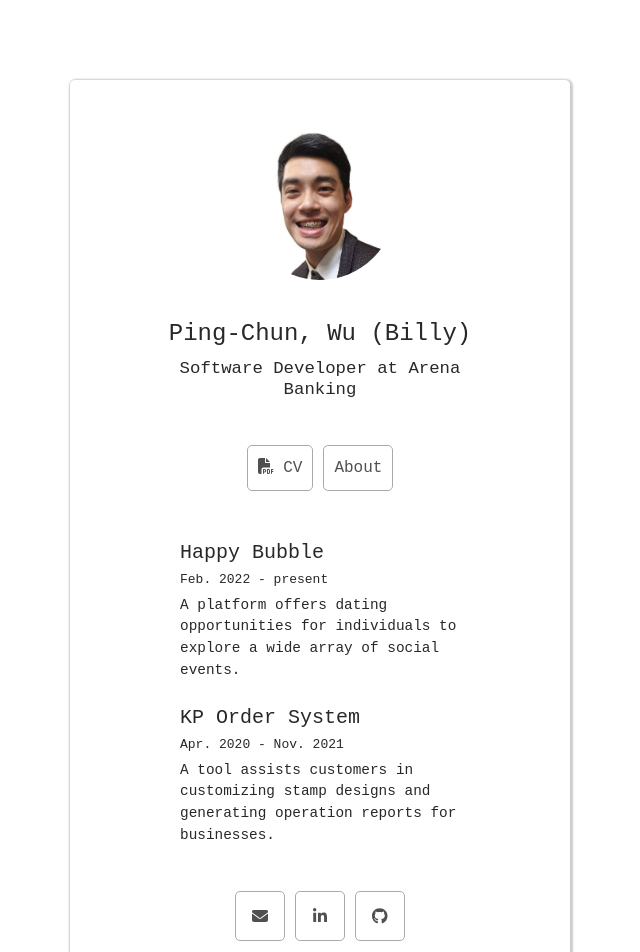
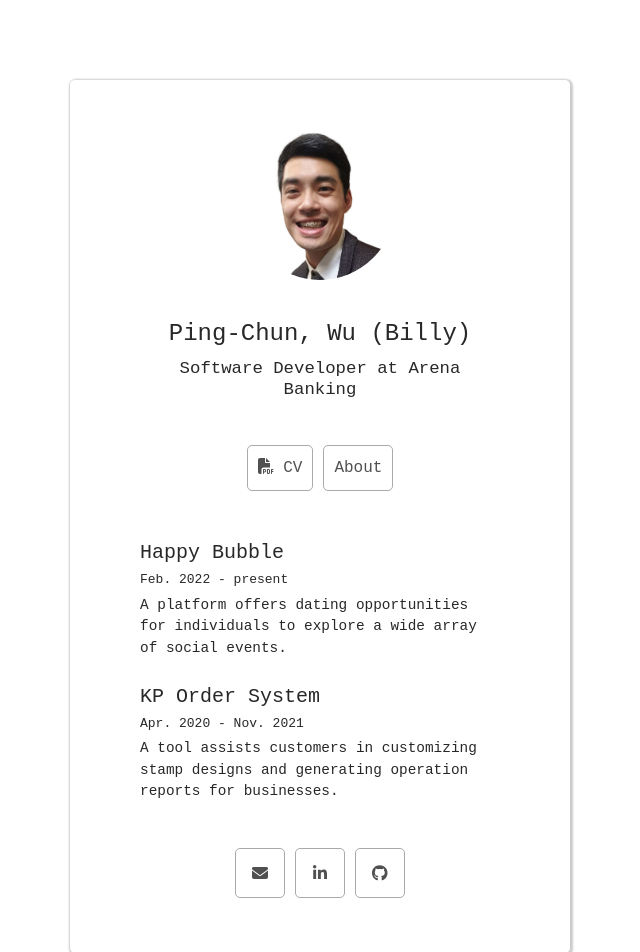
Before and after one commit to worksB-collab/personal-page, a Next.js app: page / in a window 1280 px wide. Shown: the top 952 px of the page, without its empty margins (320-960 px from the left). Built offline with nearby package versions, Linux system fonts and the light colour scheme.

Commit message:
update padding at home page

```diff
--- a/pages/Homepage.module.css
+++ b/pages/Homepage.module.css
@@ -52,7 +52,7 @@
 
 .events {
     margin: 0 0 20px 0;
-    padding: 10px 40px;
+    padding: 10px 0;
     display: flex;
     flex-direction: column;
     justify-content: left;
```
